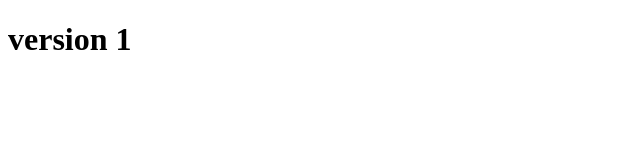
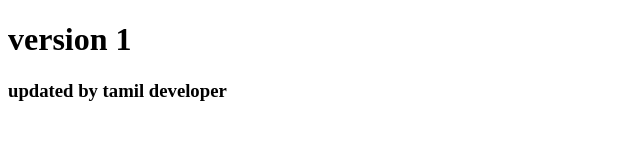
Before and after one commit to Narsimhulu-123/project, a plain HTML site: page index.html in a window 1280 px wide. Shown: the whole page, without its empty margins (0-640 px from the left). Drawn offline with Linux system fonts and the light colour scheme.

Commit message:
version 3 added by tamil

```diff
--- a/index.html
+++ b/index.html
@@ -7,5 +7,6 @@
 </head>
 <body>
     <h1>version 1</h1>
+    <h3>updated by tamil developer</h3>
 </body>
 </html>
```
